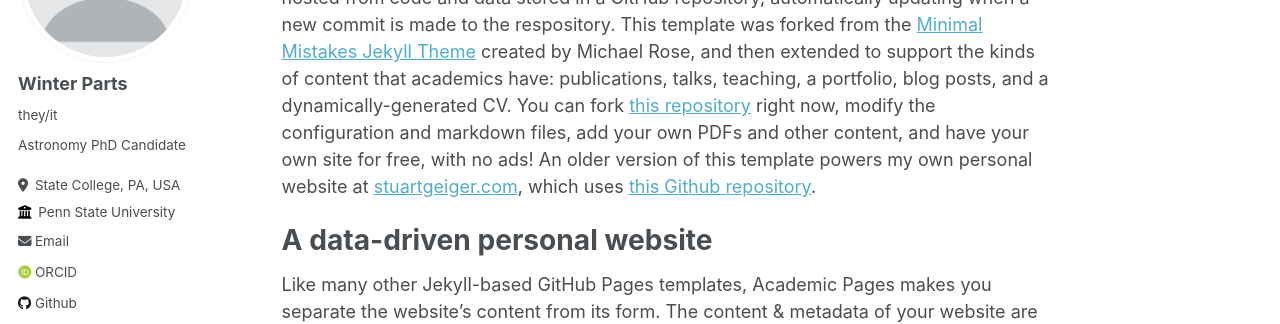
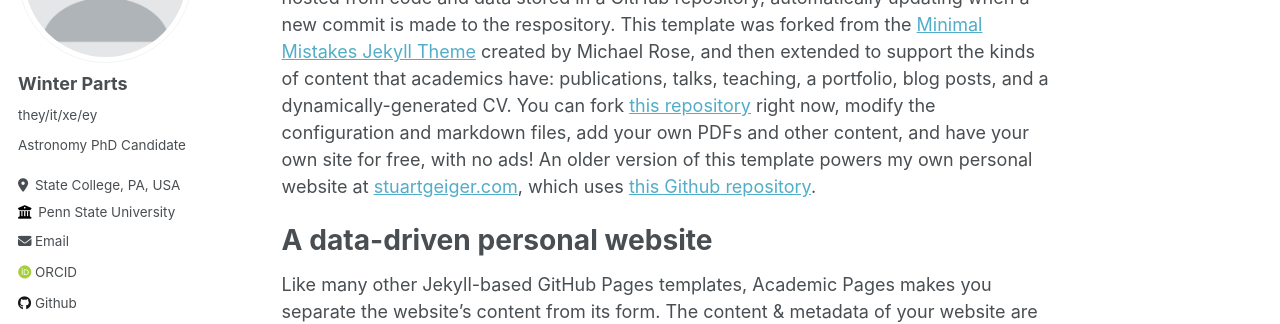
Before and after one commit to winter5229/winter5229.github.io, a Jekyll site: the page built from _pages/about.md, in a window 1280 px wide. Shown: the part 218-542 px from the top of the page. Built offline with Jekyll 4.4.1, drawn with Linux system fonts in a browser that asks for light colours; some web fonts are replaced.

```diff
--- a/_config.yml
+++ b/_config.yml
@@ -23,7 +23,7 @@ author:
   # Biographic information
   avatar           : "profile.png"
   name             : "Winter Parts"
-  pronouns         : "they/it" # example: "she/her"
+  pronouns         : "they/it/xe/ey" # example: "she/her"
   bio              : "Astronomy PhD Candidate"
   location         : "State College, PA, USA"
   employer         : "Penn State University"
```
